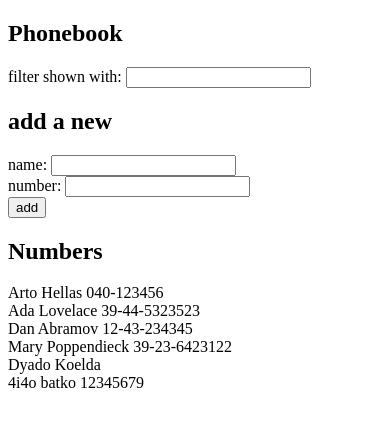
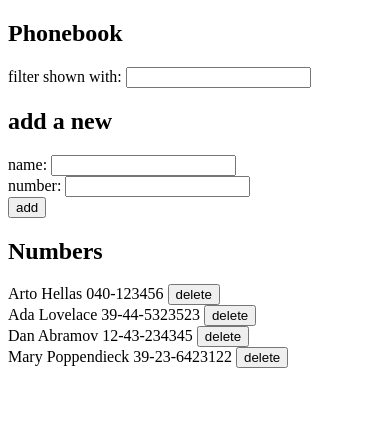
Before and after one commit to EiTamOnya/FSO, a React (Create React App) app in the folder part2/phonebook/: page / in a window 390 px wide. Shown: the top 426 px of the page. Built offline with nearby package versions, Linux system fonts and the light colour scheme; data requests are answered from the project's data file.

Commit message:
2.17: Phonebook step9

```diff
--- a/part2/phonebook/db.json
+++ b/part2/phonebook/db.json
@@ -19,16 +19,6 @@
       "name": "Mary Poppendieck",
       "number": "39-23-6423122",
       "id": 4
-    },
-    {
-      "name": "Dyado",
-      "number": "Koelda",
-      "id": 5
-    },
-    {
-      "name": "4i4o batko",
-      "number": "12345679",
-      "id": 6
     }
   ]
 }
--- a/part2/phonebook/src/App.js
+++ b/part2/phonebook/src/App.js
@@ -1,17 +1,9 @@
 import React, { useState, useEffect } from 'react'
 import phonebookService from './services/phonebook'
 
-const Entry = ({ person }) => {
+const Entry = ({ person, DeletePerson }) => {
   return (
-    <div>{person.name} {person.number}</div>
-  )
-}
-
-const People = ({ persons }) => {
-  return (
-    persons.map(person =>
-      <Entry key={person.name} person={person} />
-    )
+    <div>{person.name} {person.number} <button onClick={() => { if (window.confirm(`Delete ${person.name}`)) DeletePerson(person.id) }}>delete</button></div>
   )
 }
 
@@ -25,7 +17,6 @@ const Filter = ({ value, onChange }) => {
 
 const App = () => {
   const [persons, setPersons] = useState([])
-
   const [newName, setNewName] = useState('')
   const [newNumber, setNewNumber] = useState('')
   const [newFilter, setNewFilter] = useState('')
@@ -63,6 +54,11 @@ const App = () => {
     return persons.filter(entry => entry.name.toLowerCase().includes(newFilter.toLowerCase()))
   }
 
+  const onDeletePerson = (id) => {
+    phonebookService.deleteNumber(id)
+    setPersons(persons.filter(p => p.id !== id))
+  }
+
   return (
     <div>
       <h2>Phonebook</h2>
@@ -80,7 +76,9 @@ const App = () => {
         </div>
       </form>
       <h2>Numbers</h2>
-      < People persons={fitlerPeople()} />
+      {fitlerPeople().map(person =>
+        <Entry key={person.name} person={person} DeletePerson={onDeletePerson} />
+      )}
     </div>
 
   )
--- a/part2/phonebook/src/services/phonebook.js
+++ b/part2/phonebook/src/services/phonebook.js
@@ -11,4 +11,11 @@ const create = newObject => {
     return request.then(response => response.data)
 }
 
-export default { getAll, create }
+const deleteNumber = id => {
+    const request = axios.delete(`${baseUrl}/${id}`)
+    return request.then(response => response.data)
+}
+
+const returnObj = { getAll, create, deleteNumber }
+
+export default returnObj
```
